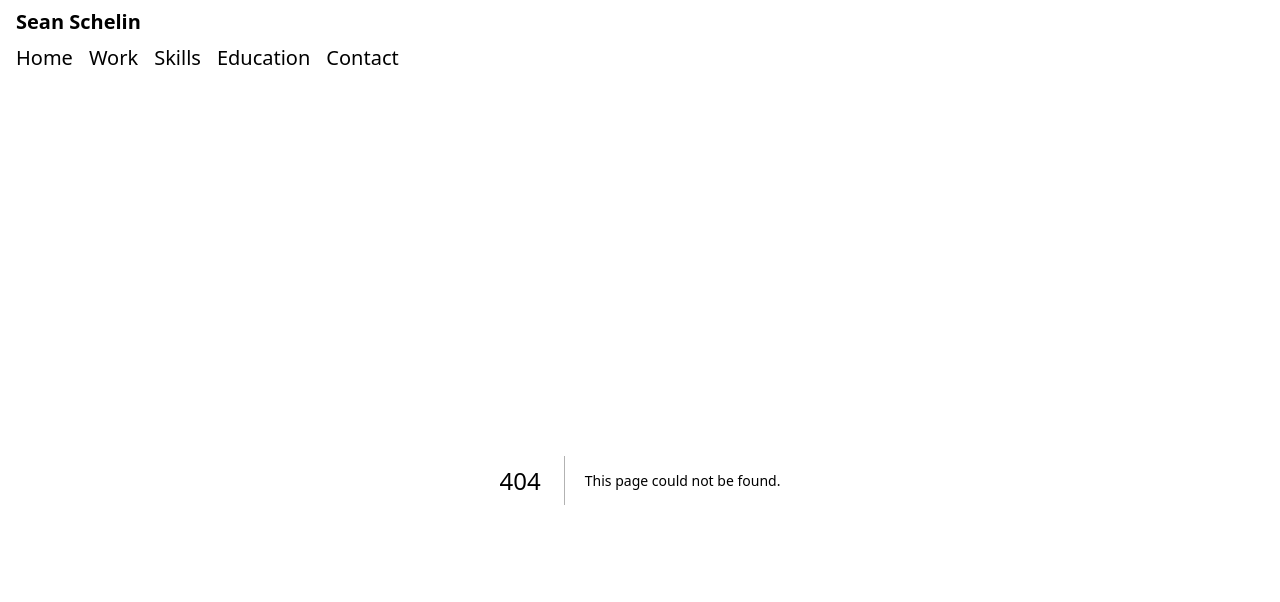
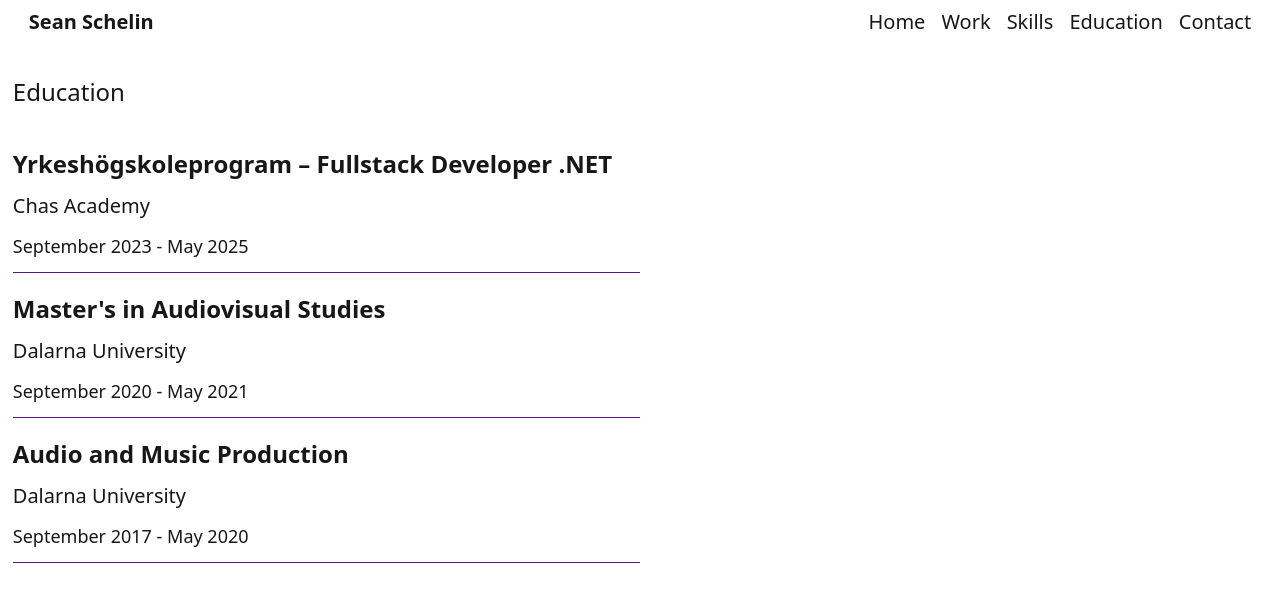
Before and after one commit to seanie1995/NextCV, a Next.js app: page /Education in a window 1280 px wide. Before the commit this address had no page. Shown: the top 602 px of the page. Built offline with nearby package versions, Linux system fonts and the light colour scheme.

Commit message:
Made an Education page and component

```diff
--- /dev/null
+++ b/public/data/education.json
@@ -0,0 +1,20 @@
+[
+    {
+        "program": "Yrkeshögskoleprogram – Fullstack Developer .NET",
+        "institution": "Chas Academy",
+        "startDate": "September 2023",
+        "endDate": "May 2025"
+    },
+    {
+        "program": "Master's in Audiovisual Studies",
+        "institution": "Dalarna University",
+        "startDate": "September 2020",
+        "endDate": "May 2021"
+    },
+    {
+        "program": "Audio and Music Production",
+        "institution": "Dalarna University",
+        "startDate": "September 2017",
+        "endDate": "May 2020"
+    }
+]
--- /dev/null
+++ b/src/app/Education/page.tsx
@@ -0,0 +1,21 @@
+import React from 'react'
+import EducationCard from '../components/EducationCard'
+import EducationList from "../../../public/data/education.json"
+import type { Education } from '../../../types/education'
+
+const EducationPage = () => {
+    const typedEducationList: Education[] = EducationList
+    return (
+        <div>
+            <h2 className="text-2xl my-10">Education</h2>
+            <div className='flex gap-5 flex-col'>
+                {typedEducationList.map((item, index) => (
+                    <EducationCard key={index} data={item} />
+                ))}
+            </div>
+
+        </div>
+    )
+}
+
+export default EducationPage
--- /dev/null
+++ b/src/app/components/EducationCard.tsx
@@ -0,0 +1,23 @@
+import React from 'react'
+import type { Education } from "../../../types/education"
+
+
+type EducationProps = {
+    data: Education
+}
+
+const EducationCard: React.FC<EducationProps> = ({ data }) => {
+    return (
+        <div>
+            <section className='flex flex-col gap-3 border-b-purple-900 border-b-1 pb-3 w-screen sm:w-1/2'>
+                <h2 className='text-2xl font-bold '>{data.program}</h2>
+                <h3 className='text-xl'>{data.institution}</h3>
+                <h4 className='text-lg '> {data.startDate} - {data.endDate}</h4>
+
+            </section>
+        </div>
+
+    )
+}
+
+export default EducationCard
--- a/src/app/components/SkillsCard.tsx
+++ b/src/app/components/SkillsCard.tsx
@@ -7,7 +7,7 @@ type SkillsCardProps = {
 
 const SkillsCard: React.FC<SkillsCardProps> = ({ data }) => {
     return (
-        <div className='border-1 sm:w-1/2 max-h-1/2 p-2'>
+        <div className='border-1 sm:w-1/2 max-h-1/2 p-2 rounded-2xl'>
             <h3 className='border-b-1 text-2xl'>{data.category}</h3>
             <ul className='flex justify-between gap-2 flex-col'>
                 {data.skills.map((item, index) => (
--- a/src/app/components/navbar.tsx
+++ b/src/app/components/navbar.tsx
@@ -1,32 +1,23 @@
-'use client'
-
-import React, { useState } from 'react'
+import React from 'react'
 import Link from 'next/link'
-import { Menu, X } from 'lucide-react'
 
 const Navbar = () => {
-    const [isOpen, setIsOpen] = useState(false)
-
-    const toggleMenu = () => setIsOpen(!isOpen)
-
     return (
-        <nav className="w-full mt-2">
-
-            <div className="flex justify-between items-center px-4">
+        <nav className="w-full mt-2 px-4">
+            <div className="flex justify-between items-center">
+                {/* Site name on the left */}
                 <div className="text-xl font-bold">
                     <Link href="/">Sean Schelin</Link>
                 </div>
-                <button className="sm:hidden" onClick={toggleMenu}>
-                    {isOpen ? <X size={28} /> : <Menu size={28} />}
-                </button>
-            </div>
 
-            <div className={`px-4 text-xl ${isOpen ? 'block' : 'hidden'} sm:flex sm:space-x-4`}>
-                <Link href="/" className="block py-2 hover:underline">Home</Link>
-                <Link href="/Work" className="block py-2 hover:underline">Work</Link>
-                <Link href="/Skills" className="block py-2 hover:underline">Skills</Link>
-                <Link href="/Education" className="block py-2 hover:underline">Education</Link>
-                <Link href="/Contact" className="block py-2 hover:underline">Contact</Link>
+                {/* Navigation links hugging the right */}
+                <div className="flex space-x-4 text-xl">
+                    <Link href="/" className="hover:underline">Home</Link>
+                    <Link href="/Work" className="hover:underline">Work</Link>
+                    <Link href="/Skills" className="hover:underline">Skills</Link>
+                    <Link href="/Education" className="hover:underline">Education</Link>
+                    <Link href="/Contact" className="hover:underline">Contact</Link>
+                </div>
             </div>
         </nav>
     )
--- a/src/app/layout.tsx
+++ b/src/app/layout.tsx
@@ -1,7 +1,7 @@
 import type { Metadata } from "next";
 import { Geist, Geist_Mono } from "next/font/google";
 import "./globals.css";
-import Navbar from "@/app/components/navbar"
+import Navbar from "@/app/components/Navbar"
 
 const geistSans = Geist({
   variable: "--font-geist-sans",
--- a/src/app/page.tsx
+++ b/src/app/page.tsx
@@ -5,7 +5,7 @@ import Image from "next/image";
 export default function Home() {
   return (
     <main className="my-10">
-      <section className="flex justify-evenly sm:flex-row flex-col">
+      <section className="flex justify-evenly sm:flex-row flex-col items-center">
 
         <div className="flex gap-2 flex-col">
           <h1 className="text-4xl">I'm Sean Schelin</h1>
@@ -26,6 +26,7 @@ export default function Home() {
             alt="Sean's profile photo"
             height={400}
             width={400}
+            className="rounded-4xl"
           />
         </div>
       </section>
--- /dev/null
+++ b/types/education.ts
@@ -0,0 +1,6 @@
+export type Education = {
+    program: string,
+    institution: string,
+    startDate: string,
+    endDate: string
+}
```
